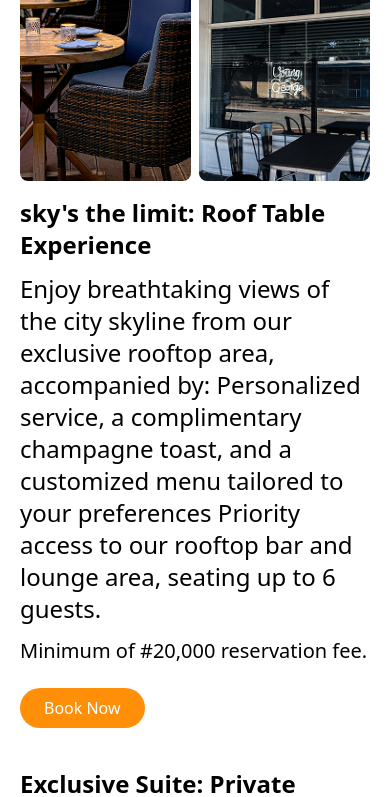
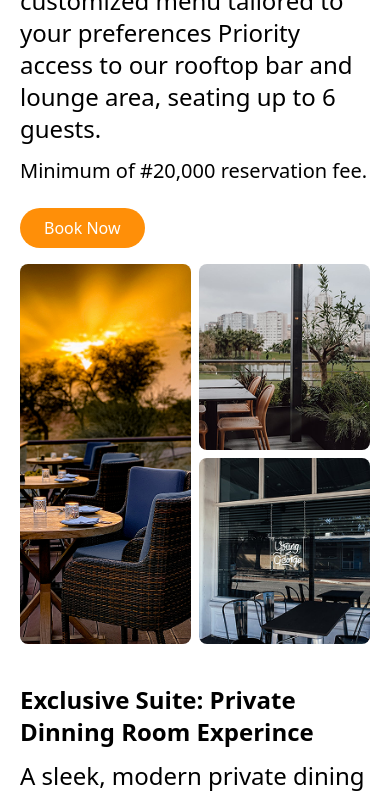
Before and after one commit to Haywhai1/food-wine2, a React (Vite) app in the folder frontend/: page /bar in a window 390 px wide. Shown: the part 1530-2327 px from the top of the page. Built offline with nearby package versions, Linux system fonts and the light colour scheme; a web font is replaced by a local one.

Commit message:
now on barPage

```diff
--- a/frontend/src/pages/barLayout/exclusive/index.jsx
+++ b/frontend/src/pages/barLayout/exclusive/index.jsx
@@ -19,7 +19,7 @@ const Exclusive = () => {
         <button className="self-start">Book Now</button>
       </div>
 
-      <div className="grid grid-cols-2 h-[50vh] md:h-[70vh] gap-2">
+      <div className="grid grid-cols-2 h-[45vh] md:h-[70vh] gap-2">
         <div className="row-span-4 col-span-1 md:row-span-6 rounded-lg overflow-hidden">
           <img
             className="object-cover w-full h-full"
--- a/frontend/src/pages/barLayout/sky/index.jsx
+++ b/frontend/src/pages/barLayout/sky/index.jsx
@@ -3,7 +3,7 @@ import React from "react";
 const Sky = () => {
   return (
     <div className="max-w-[1400px] m-auto p-5 md:px-20 grid lg:grid-cols-2 gap-4 h-auto  ">
-      <div className="grid grid-cols-2  h-[50vh] md:h-[70vh] gap-2 ">
+      <div className=" hidden md:grid grid-cols-2  h-[50vh] md:h-[70vh] gap-2 ">
         <div className="row-span-4 col-span-1 md:row-span-6 rounded-lg overflow-hidden">
           <img
             className="object-cover w-full h-full"
@@ -44,6 +44,32 @@ const Sky = () => {
         <p className="pb-6">Minimum of #20,000 reservation fee.</p>
         <button className="self-start">Book Now</button>
       </div>
+
+      <div className="md:hidden grid grid-cols-2  h-[45vh] md:h-[70vh] gap-2 ">
+        <div className="row-span-4 col-span-1 md:row-span-6 rounded-lg overflow-hidden">
+          <img
+            className="object-cover w-full h-full"
+            src="images/sky1-img.png"
+            alt="/"
+          />
+        </div>
+
+        <div className="row-span-2 md:row-span-3 rounded-lg overflow-hidden">
+          <img
+            className="object-cover w-full h-full"
+            src="images/sky2-img.png"
+            alt="/"
+          />
+        </div>
+
+        <div className="row-span-2 md:row-span-3 rounded-lg overflow-hidden">
+          <img
+            className="object-cover w-full h-full"
+            src="images/sky3-img.png"
+            alt="/"
+          />
+        </div>
+      </div>
     </div>
   );
 };
--- a/frontend/src/pages/barLayout/vip/index.jsx
+++ b/frontend/src/pages/barLayout/vip/index.jsx
@@ -17,7 +17,7 @@ const Vip = () => {
         <button className="self-start">Book Now</button>
       </div>
 
-      <div className="grid grid-cols-2 h-[50vh] md:h-[70vh] gap-2">
+      <div className="grid grid-cols-2 h-[45vh] md:h-[70vh] gap-2">
         <div className="row-span-4 col-span-1 md:row-span-6 rounded-lg overflow-hidden">
           <img
             className="object-cover w-full h-full"
```
